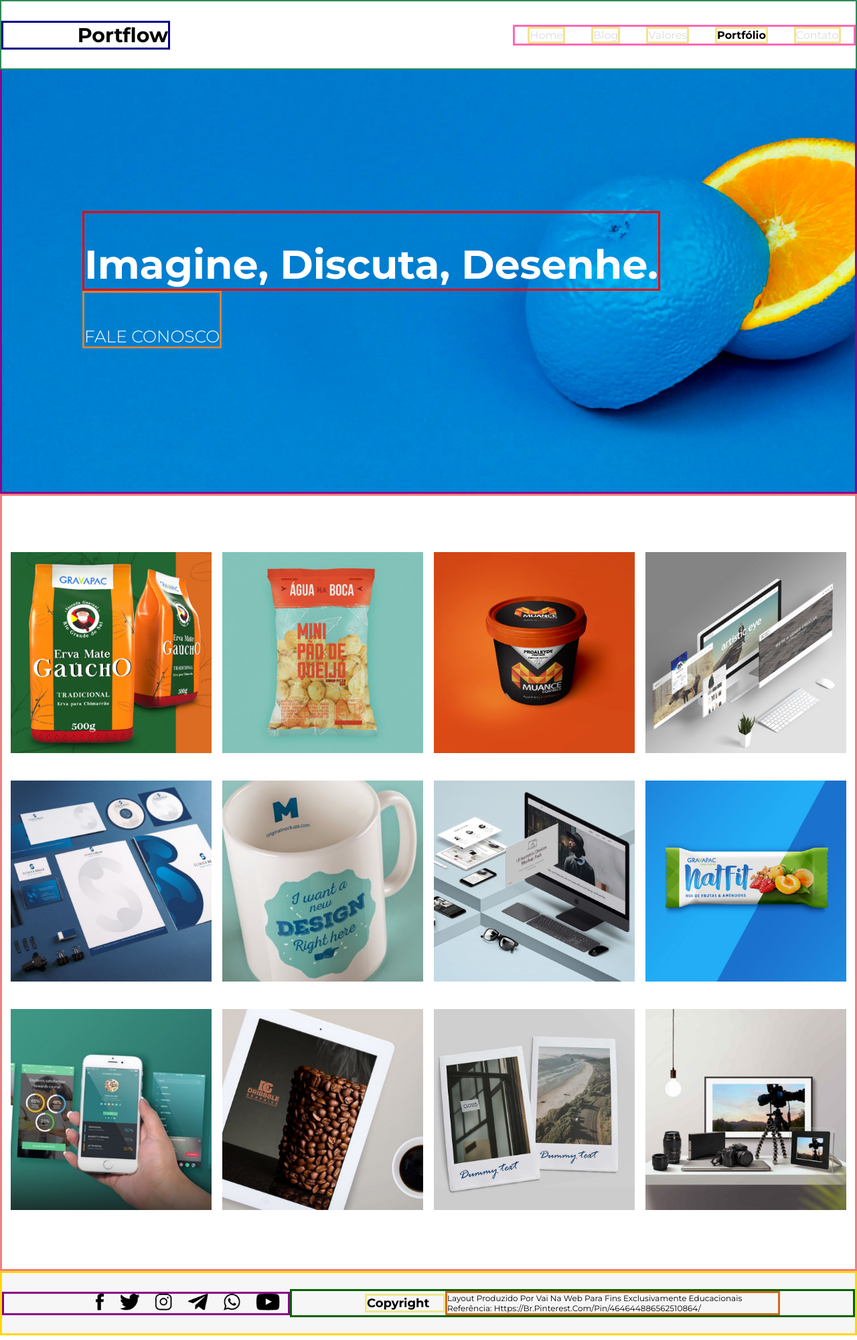
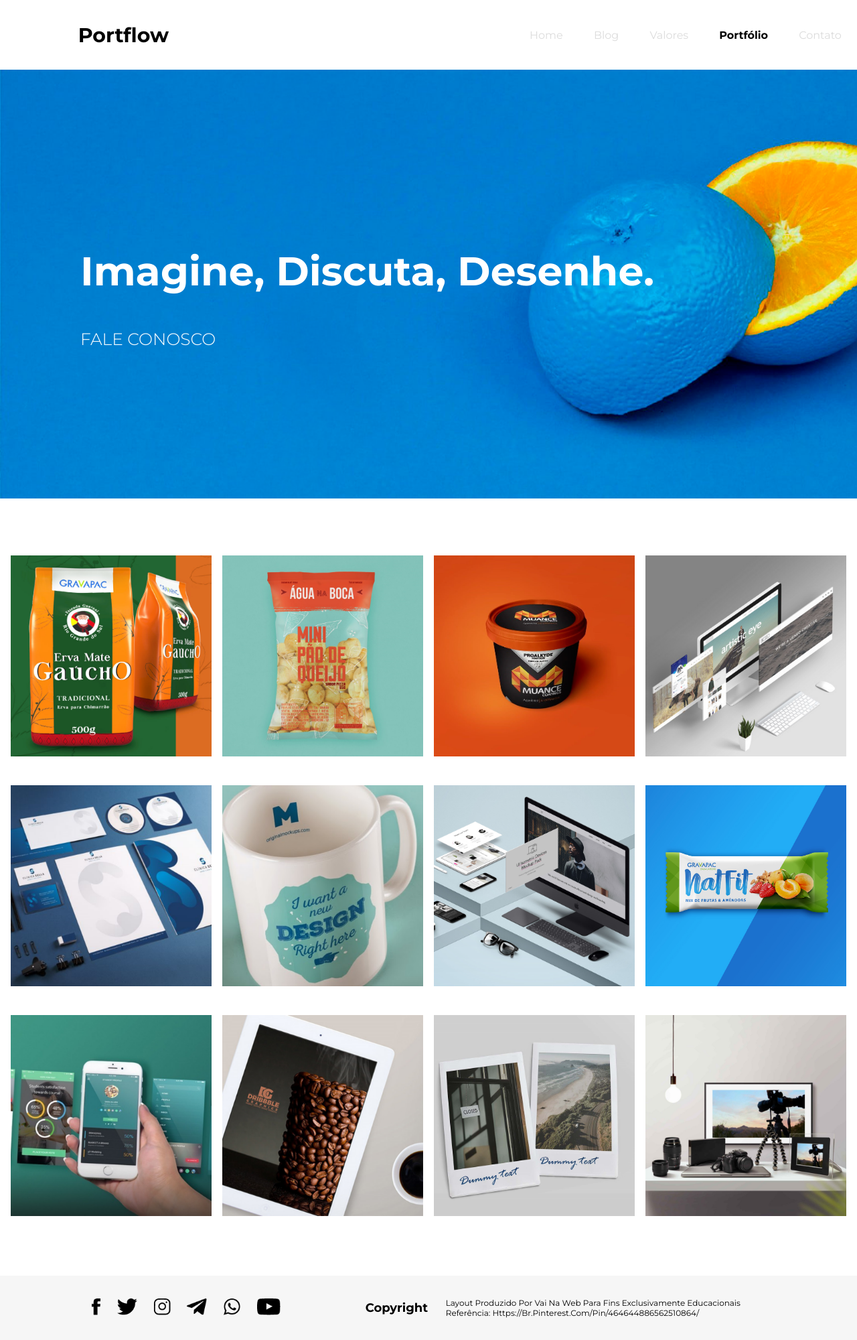
Before and after one commit to AllyMatias/portflow, a plain HTML site: page index.html in a window 1280 px wide. Shown: the whole page at 67% size. Drawn offline with Linux system fonts and the light colour scheme.

Commit message:
portflow-web

```diff
--- a/index.html
+++ b/index.html
@@ -11,7 +11,7 @@
 <body>
     <header>
         <h2>Portflow</h2>
-        <nav class="navPortflow">
+        <nav>
             <ul class="nav">
             <li><a href="">Home</a></li>
             <li><a href="">Blog</a></li>
--- a/stylec.css
+++ b/stylec.css
@@ -5,14 +5,15 @@
     font-family: 'Montserrat', sans-serif;
 }
 header {
-    border: 2px solid seagreen;
     display: flex;
     align-items: center;
     justify-content: space-between;
     height: 13vh;
     width: 100%;
     background-color: #ffff;
-    position: fixed;
+    position:-webkit-sticky;
+    position:sticky;
+    top: 0;
     z-index: 1;
 }
 .Portfolio a {
@@ -31,7 +32,6 @@
     transform: scale(1.1);
 }
 header h2 {
-    border: solid darkblue;
     display: flex;
     justify-content: flex-end;
     font-size: 30px;
@@ -43,21 +43,17 @@
     color: gainsboro;
 }
 header nav ul {
-    border: solid hotpink;
     display: flex;
     justify-content: space-around;
     width: 40vw;
 }
 header nav ul li {
-    border: solid khaki;
     list-style: none;
 }
 main {
-    padding-top: 97px;
     width: 100%;
 }
 .firstSectionMain {
-    border: solid darkmagenta;
     display: flex;
     align-items: flex-start;
     flex-direction: column;
@@ -68,13 +64,11 @@
     height: 80vh;
 }
 h1 {
-    border: solid red;
     color: #ffff;
     font-size: 60px;
     padding-top: 40px;
 }
 h3 {
-    border: solid peru;
     padding-top: 50px;
     color: #ffff;
     font-weight: lighter;
@@ -89,7 +83,6 @@
     transform: scale(1.1);
 }
 .secondSectionMain {
-    border: solid lightcoral;
     display: flex;
     flex-wrap: wrap;
     justify-content: center;
@@ -113,7 +106,6 @@
     transform: scale(1.1);
 }
 footer {
-    border: solid gold;
     display: flex;
     align-items: center;
     background-color: #f6f6f6;
@@ -121,7 +113,6 @@
     width: 100%;
 }
 .footerIcons {
-    border: solid darkmagenta;
     display: flex;
     justify-content: space-around;
     padding-left: 125px;
@@ -132,25 +123,22 @@
     width: auto;
 }
 footer section {
-    border: solid darkgreen;
     display: flex;
     align-items: center;
     justify-content: center;
     width: 900px;
 }
 footer h2 {
-    border: solid khaki;
     font-size: 18px;
     width: 120px;
 }
 footer p {
-    border: solid chocolate;
     font-size: 12px;
     width: 500px;
 }
 @media(min-width:201px) and (max-width: 500px){
     header {
-    border: 2px solid seagreen;
+        border: solid hotpink;
     display: flex;
     align-items: center;
     justify-content: space-between;
@@ -164,7 +152,6 @@
         display: block;
     }
     h2 {
-        border: solid darkblue;
         display: flex;
         font-size: 20px;
         font-weight: bold;
@@ -190,10 +177,10 @@
         height: 0;
     }
     main {
-        padding-top: -97px;
+
     }
     .firstSectionMain {
-        border: solid darkmagenta;
+        margin-top: 0;
         display: flex;
         background-image: url("./assets/main-1.png");
         background-position: 83%;
@@ -201,13 +188,11 @@
         width: 100%;
     }
     h1 {
-        border: solid red;
         color: #ffff;
         font-size: 40px;
         padding-top: 10px;
     }
     h3 {
-        border: solid peru;
         color: #ffff;
         font-weight: lighter;
         font-size: 25px;
@@ -234,7 +219,8 @@
         height: 7vh;
     }
     footer section {
-       width: 65%;
+       border: solid red;
+        width: 65%;
        display: flex;
        align-content: space-around;
        justify-items: start;
@@ -244,6 +230,7 @@
 
     }
     footer p {
+        border: solid green;
         font-size: 12px;
         width: 80%;
     }
```
